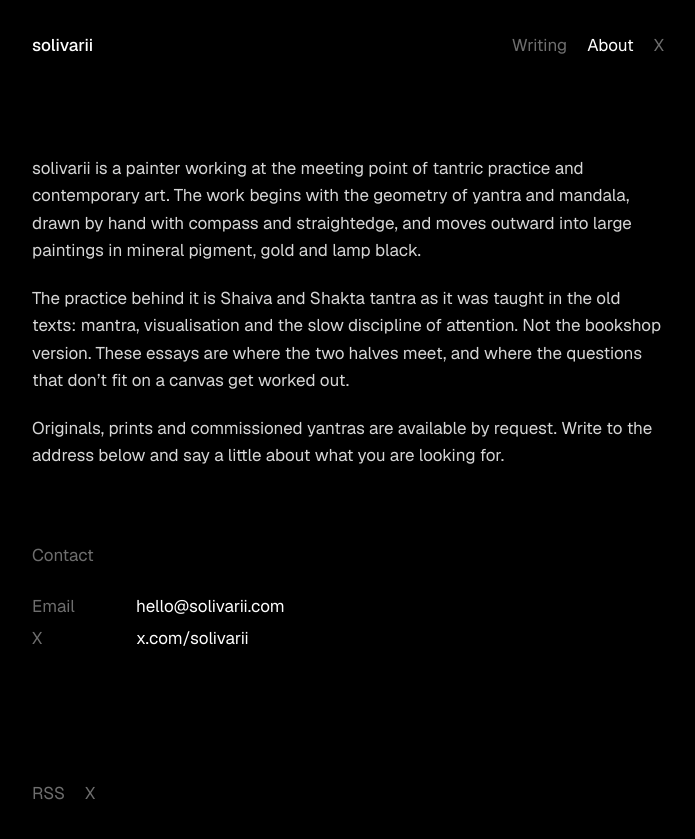
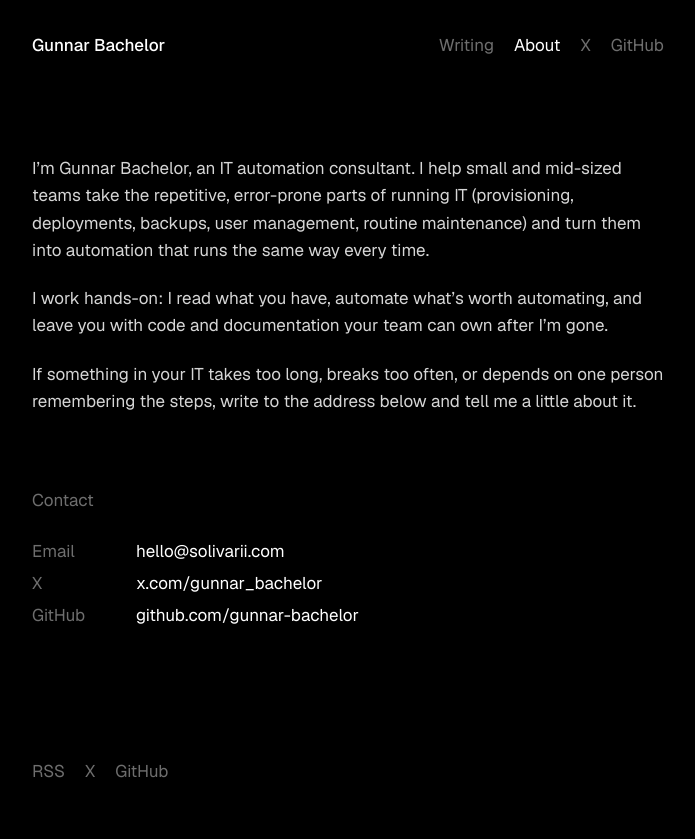
Before and after one commit to solivariii/solivarii.com, a Jekyll site: the page built from about.html, in a window 1280 px wide. Shown: the top 839 px of the page, without its empty margins (292-987 px from the left). Built offline with Jekyll 4.4.1, drawn with Linux system fonts in a browser that asks for light colours.

Commit message:
Rebrand to Gunnar Bachelor, IT automation consulting
Replace the site name, tagline, description, intro, subscribe note and
About text; point links at x.com/gunnar_bachelor and
github.com/gunnar-bachelor; remove the eight sample posts and add an
introduction to my consulting services.

Co-Authored-By: Claude Opus 5.5 <noreply@anthropic.com>

```diff
--- a/_config.yml
+++ b/_config.yml
@@ -1,17 +1,17 @@
 # ───────────────────────────────────────────────
 #  Your details: edit everything in this block.
 # ───────────────────────────────────────────────
-title: solivarii                      # browser tab + landing page
-tagline: Paintings, yantras and notes from a tantric practice.
-description: solivarii writes on tantra and art — yantra and mandala, mantra, the old texts on beauty, and what happens in the studio when practice and painting become the same act.
+title: Gunnar Bachelor                # browser tab + landing page
+tagline: IT automation consulting.
+description: Gunnar Bachelor is an IT automation consultant who helps small teams replace repetitive manual work with reliable, documented automation.
 
 intro: >                              # opening text on the blog
-  Notes from the studio and the meditation seat: on yantra and mandala,
-  on the old Kashmiri texts about beauty, and on making images that
-  are meant to be used rather than only looked at.
+  Notes on IT automation: scripting away repetitive work, keeping
+  infrastructure reproducible, and building systems that small teams
+  can run without a dedicated ops department.
 
 subscribe_note: >
-  A new essay at each new moon, sent to your inbox. No tracking, and
+  An occasional email when I publish something new. No tracking, and
   you can unsubscribe in one click.
 
 # Where the subscribe form posts to: the listmonk instance on the droplet.
@@ -24,28 +24,28 @@ newsletter_captcha: https://list.solivarii.com/api/public/captcha/altcha
 newsletter_captcha_js: https://list.solivarii.com/public/static/altcha.umd.js
 
 about: >                              # About page text (Markdown)
-  solivarii is a painter working at the meeting point of tantric
-  practice and contemporary art. The work begins with the geometry of
-  yantra and mandala, drawn by hand with compass and straightedge,
-  and moves outward into large paintings in mineral pigment, gold and
-  lamp black.
+  I'm Gunnar Bachelor, an IT automation consultant. I help small and
+  mid-sized teams take the repetitive, error-prone parts of running
+  IT (provisioning, deployments, backups, user management, routine
+  maintenance) and turn them into automation that runs the same way
+  every time.
 
 
-  The practice behind it is Shaiva and Shakta tantra as it was taught
-  in the old texts: mantra, visualisation and the slow discipline of
-  attention. Not the bookshop version. These essays are where the two
-  halves meet, and where the questions that don't fit on a canvas get
-  worked out.
+  I work hands-on: I read what you have, automate what's worth
+  automating, and leave you with code and documentation your team can
+  own after I'm gone.
 
 
-  Originals, prints and commissioned yantras are available by request.
-  Write to the address below and say a little about what you are
-  looking for.
+  If something in your IT takes too long, breaks too often, or depends
+  on one person remembering the steps, write to the address below and
+  tell me a little about it.
 
 email: hello@solivarii.com
 links:
   - label: X
-    url: https://x.com/solivarii
+    url: https://x.com/gunnar_bachelor
+  - label: GitHub
+    url: https://github.com/gunnar-bachelor
 
 # ───────────────────────────────────────────────
 #  Site settings
@@ -59,7 +59,7 @@ markdown: kramdown
 
 # Used for X/Twitter share cards.
 twitter:
-  username: solivarii
+  username: gunnar_bachelor
   card: summary
 
 permalink: /blog/:title/
```
Also changed, not shown: _posts/2025-11-20-what-tantra-is-not.md (deleted, +0 -32 lines), _posts/2025-12-19-drawing-the-sri-yantra.md (deleted, +0 -44 lines), _posts/2026-01-18-abhinavagupta-and-the-taste-of-art.md (deleted, +0 -36 lines), _posts/2026-03-19-the-grid-under-the-thangka.md (deleted, +0 -27 lines), _posts/2026-05-16-pigments-for-a-dark-goddess.md (deleted, +0 -32 lines), _posts/2026-07-10-hilma-af-klint-and-the-paintings-that-waited.md (deleted, +0 -28 lines), _posts/2026-08-23-mantra-as-a-drawing-tool.md (deleted, +0 -25 lines), _posts/2026-10-21-the-bindu.md (deleted, +0 -27 lines), _posts/2026-11-13-what-i-do.md (added, +36 -0 lines), README.md.
